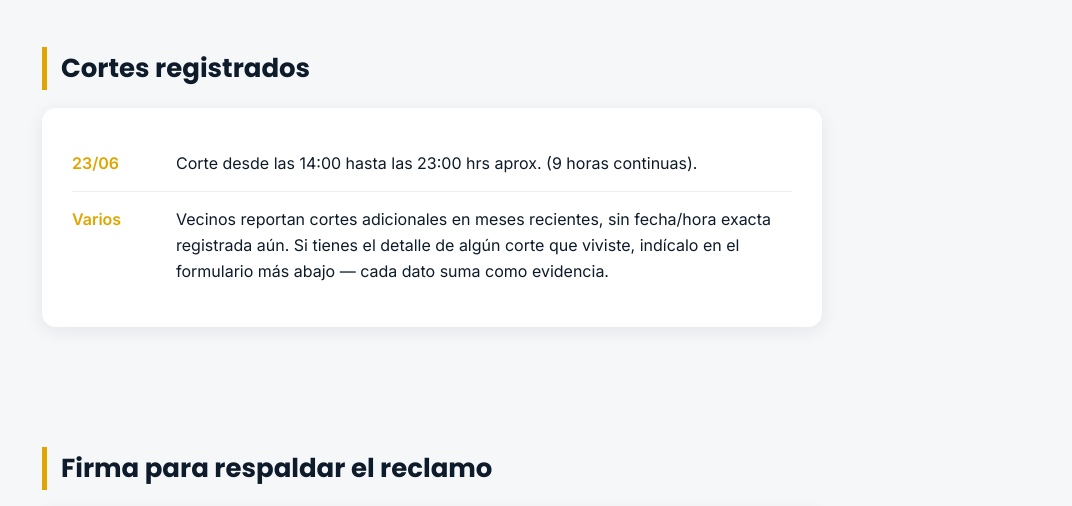
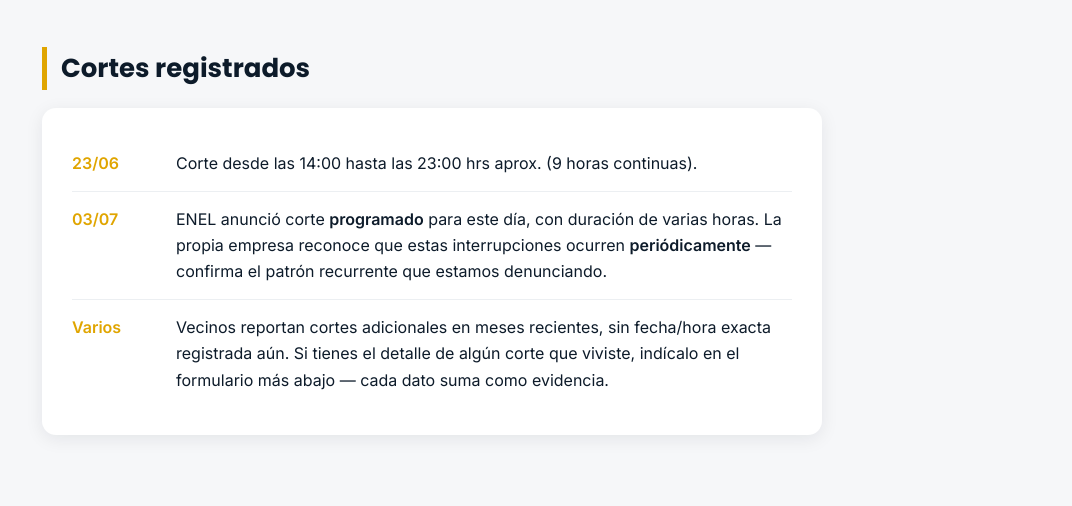
Before and after one commit to GoGo-DevS/sectorj-enel, a plain HTML site: page index.html in a window 1280 px wide. Shown: the part 855-1361 px from the top of the page, without its empty margins (208-1280 px from the left). Drawn offline with Linux system fonts and the light colour scheme.

Commit message:
Agrega corte programado 03/07 (ENEL confirma patron periodico)

```diff
--- a/index.html
+++ b/index.html
@@ -298,6 +298,10 @@
         <div>Corte desde las 14:00 hasta las 23:00 hrs aprox. (9 horas continuas).</div>
       </div>
       <div class="evidencia-item">
+        <div class="fecha">03/07</div>
+        <div>ENEL anunció corte <strong>programado</strong> para este día, con duración de varias horas. La propia empresa reconoce que estas interrupciones ocurren <strong>periódicamente</strong> — confirma el patrón recurrente que estamos denunciando.</div>
+      </div>
+      <div class="evidencia-item">
         <div class="fecha">Varios</div>
         <div>Vecinos reportan cortes adicionales en meses recientes, sin fecha/hora exacta registrada aún. Si tienes el detalle de algún corte que viviste, indícalo en el formulario más abajo — cada dato suma como evidencia.</div>
       </div>
```
